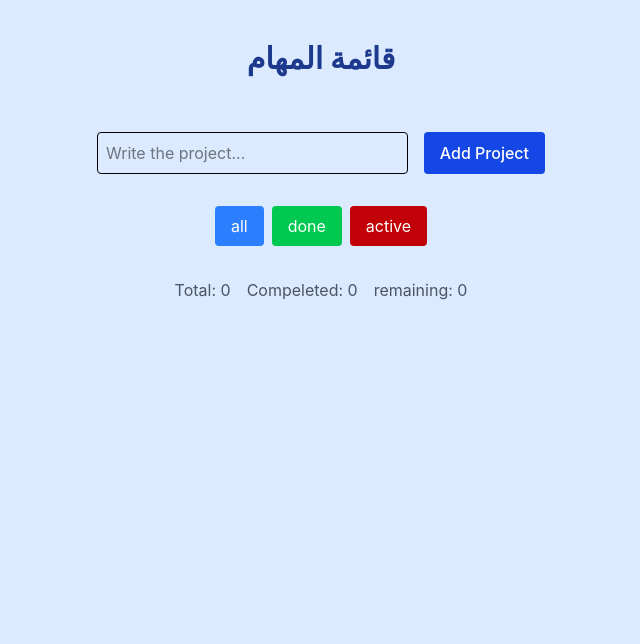
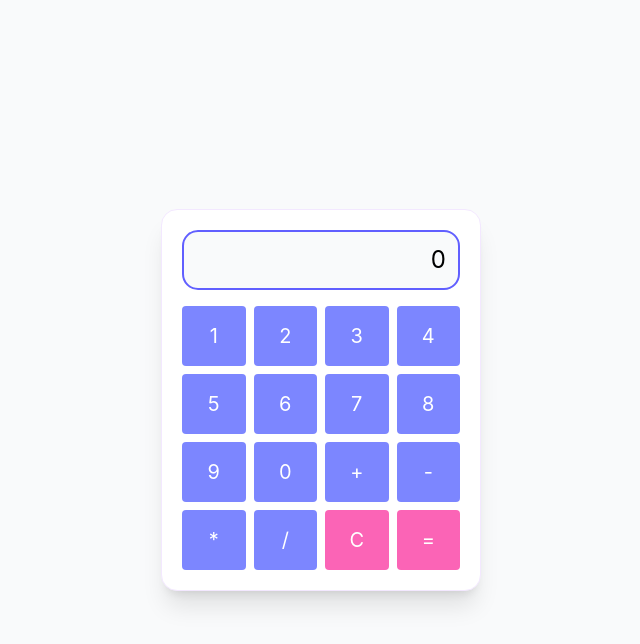
Before and after one commit to zahraadev/my-react-app, a React (Vite) app: page / in a window 1280 px wide. Shown: the top 644 px of the page, without its empty margins (319-959 px from the left). Built offline with nearby package versions, Linux system fonts and the light colour scheme.

Commit message:
Calculate

```diff
--- a/src/App.tsx
+++ b/src/App.tsx
@@ -1,8 +1,8 @@
 import {useEffect, useState } from "react";
 import TodoInput from "./components/TodoInput";
 import TodoItem from "./components/TodoItem";
-
-
+import Calculate from "./components/Calculate";
+/*
 interface task{
     id: number;
     title: string;
@@ -89,4 +89,12 @@ export default function App(){
         </div>
     )
 
+}*/
+
+export default function App(){
+    return(
+        <div >
+            <Calculate/>
+        </div>
+    )
 }
--- /dev/null
+++ b/src/components/Calculate.tsx
@@ -0,0 +1,79 @@
+import { useState } from "react";
+
+export default function Calculate() {
+  // 1. الخزانات (States)
+
+  const[firstNumber, setfirstNumber] = useState<number>(0);// الرقم اللي يظهر بالشاشة
+  const[secondNumber, setsecondNumber] = useState<number>(0);    // الرقم المخزون (الأول)
+  const[result, setresult] = useState<number>(0);                // النتيجة النهائية
+  const[operation, setoperation] = useState<string>("");  // نوع العملية (+, -, *, /)
+
+
+
+  // 2. دالة ضغطة الرقم
+ const handleClickNumber = (num: number)=>{
+
+    // إذا جانت الشاشة 0 نكتب الرقم الجديد، وإذا لا نلزقهم (بضرب القديم في 10)
+  setfirstNumber((prev)=> prev * 10 + num);
+ }
+
+  // 3. دالة اختيار العملية
+ const handleOperation = (op: string)=>{
+
+   setsecondNumber(firstNumber);// نضم الرقم الحالي بالخزنة
+   setoperation(op);           // نحفظ العلامة
+   setfirstNumber(0);             // نصفر الشاشة حتى نكتب الرقم الثاني
+ }
+  // 4. دالة المسح (C)
+ const handleClear = ()=>{
+    setfirstNumber(0);
+    setsecondNumber(0);
+    setoperation("");
+    setresult(0);
+ }
+
+  // 5. دالة اليساوي (المدير)
+  const handleEqual = ()=>{
+   let res = 0;
+   if(operation === "+") res = secondNumber + firstNumber;
+   if(operation === "-") res = secondNumber - firstNumber;
+   if(operation === "*") res = secondNumber * firstNumber;
+   if(operation === "/") res = secondNumber / firstNumber;
+    setresult(res);        // نحدث ذاكرة النتيجة
+    setfirstNumber(res);  // نعرض النتيجة بالشاشة
+    setoperation("");       // نصفر العملية
+  }
+
+
+  return (
+    <div className="flex flex-col items-center justify-center min-h-screen bg-gray-50 p-4">
+      <div className="w-full max-w-xs bg-white p-5 rounded-2xl shadow-xl border border-purple-100 ">
+        <div className="grid grid-cols-1 ">
+          <input
+          type="text"
+          value={firstNumber}
+          readOnly
+          className="w-full border-2 border-indigo-500 text-black p-3 rounded-2xl text-2xl mb-4 text-right bg-gray-50"
+          ></input>
+        </div>
+         {/** ازرار الارقام */}
+        <div className="grid grid-cols-4 gap-2">
+          {[1,2,3,4,5,6,7,8,9,0].map((num)=>(
+            <button className="py-4 px-6 rounded bg-indigo-400 text-white text-xl cursor-pointer"
+            key={num}
+            onClick={()=> handleClickNumber(num)}
+            >{num}</button>
+          ))}
+          {/** ازرار العمليات */}
+          <button className="py-4 px-6 rounded bg-indigo-400 text-white text-xl cursor-pointer" onClick={()=> handleOperation("+")}>+</button>
+          <button className="py-4 px-6 rounded bg-indigo-400 text-white text-xl cursor-pointer" onClick={()=> handleOperation("-")}>-</button>
+          <button className="py-4 px-6 rounded bg-indigo-400 text-white text-xl cursor-pointer" onClick={()=> handleOperation("*")}>*</button>
+          <button className="py-4 px-6 rounded bg-indigo-400 text-white text-xl cursor-pointer" onClick={()=> handleOperation("/")}>/</button>
+          {/** ازرار التحكم */}
+          <button className="py-4 px-6 rounded bg-pink-400 text-white text-xl cursor-pointer" onClick={handleClear}>C</button>
+          <button className="py-4 px-6 rounded bg-pink-400 text-white text-xl cursor-pointer" onClick={ handleEqual}>=</button>
+        </div>
+      </div>
+    </div>
+  );
+}
```
